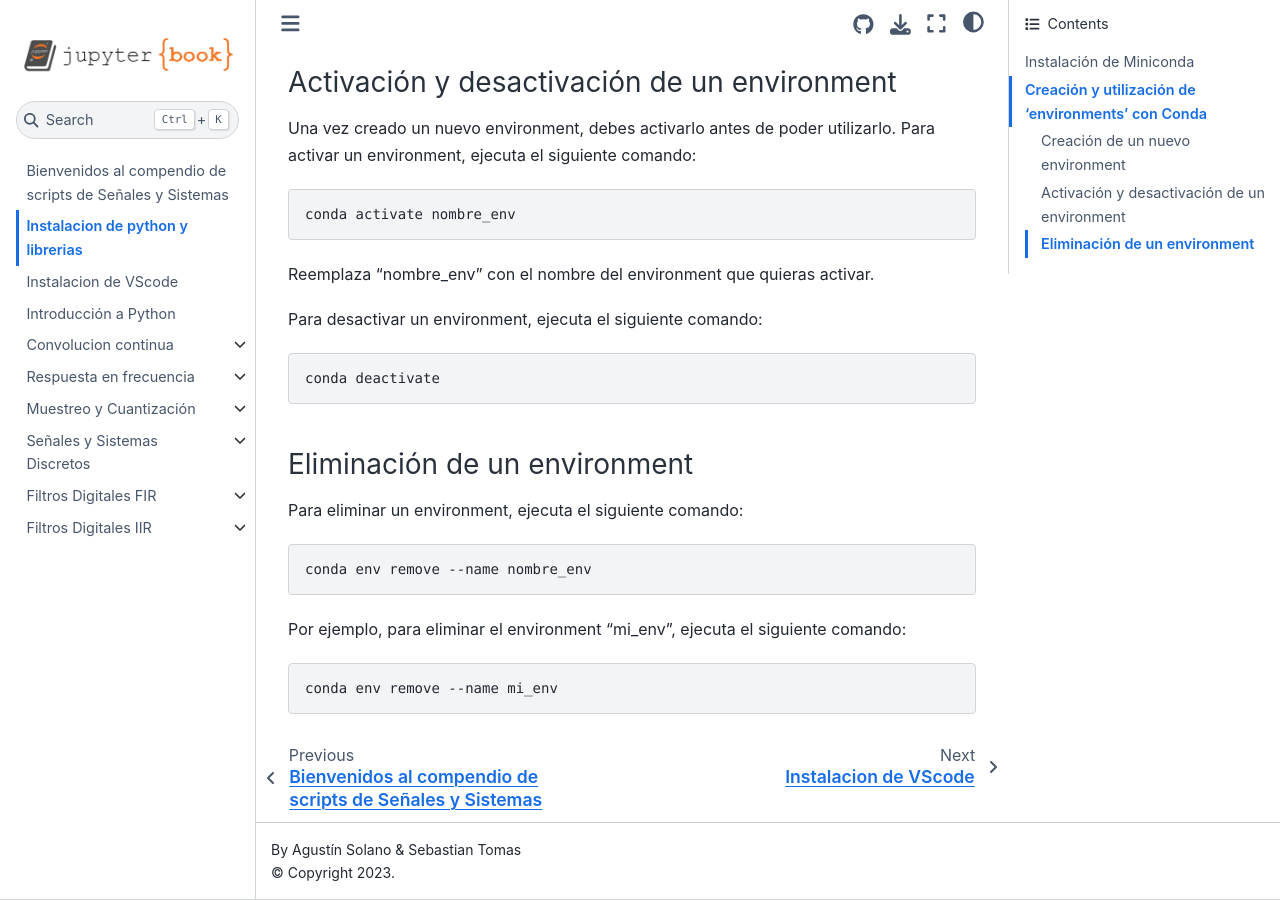
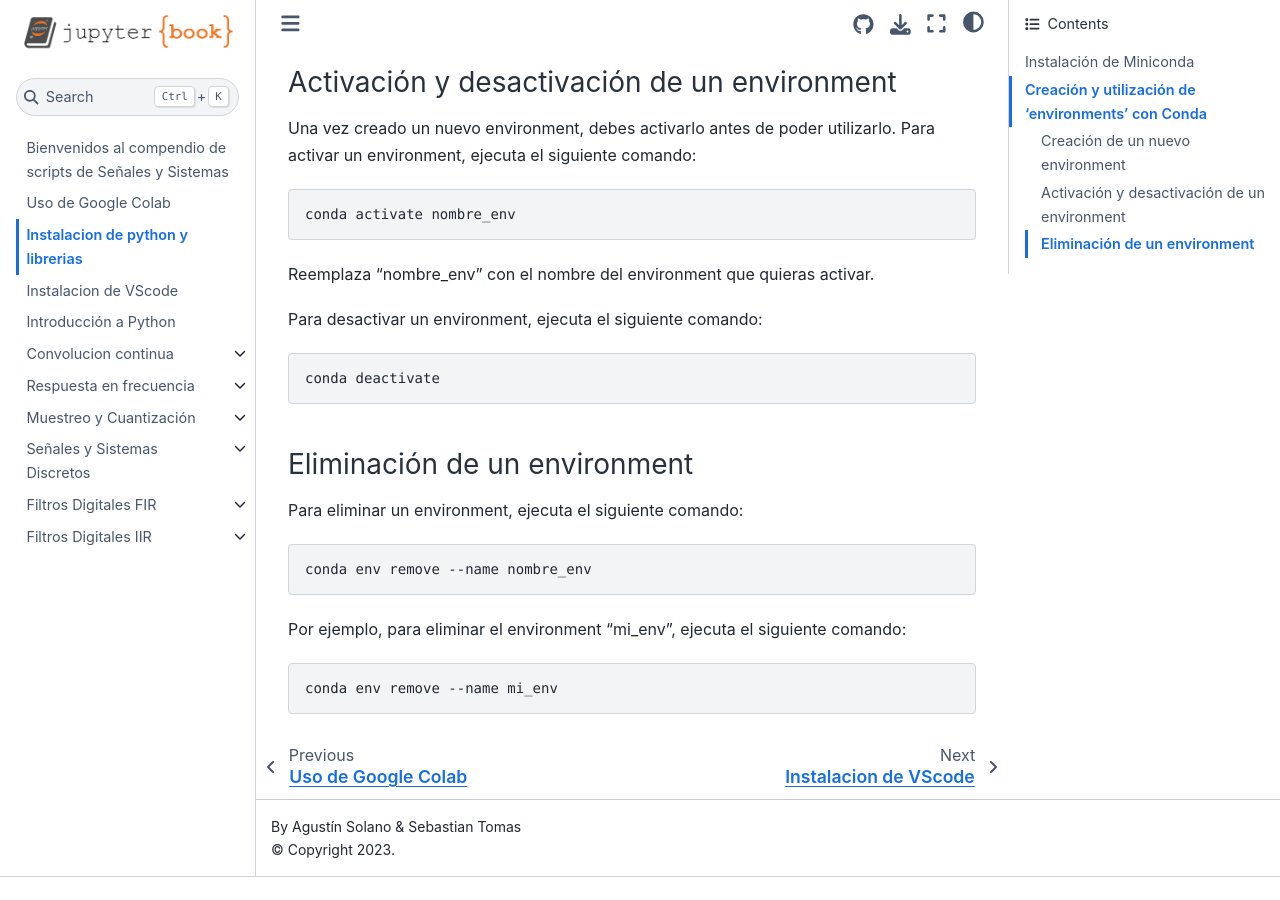
Before and after one commit to AgustinSolano/SyS_scriptsbook, a Jupyter Book: the page built from md_scripts/instalaciones_iniciales.md, in a window 1280 px wide and 900 px high, scrolled down 2205 px. Built offline with Jupyter Book 1.0.4 settings and Sphinx 7.4.7 and the Sphinx Book theme 1.1.4, drawn with Linux system fonts in a browser that asks for light colours; pages that are not in the unit, such as notebooks, are missing from menus; after the commit the page ends 3082 px from its top, so only the background shows below that.

Commit message:
Actualizacion toc
Se agrega el uso de colab

```diff
--- a/_toc.yml
+++ b/_toc.yml
@@ -1,6 +1,7 @@
 format: jb-article
 root: md_scripts/intro
 sections:
+- file: md_scripts/uso_colab
 - file: md_scripts/instalaciones_iniciales
 - file: md_scripts/instalacion_vscode
 - file: md_scripts/intro_python
```
